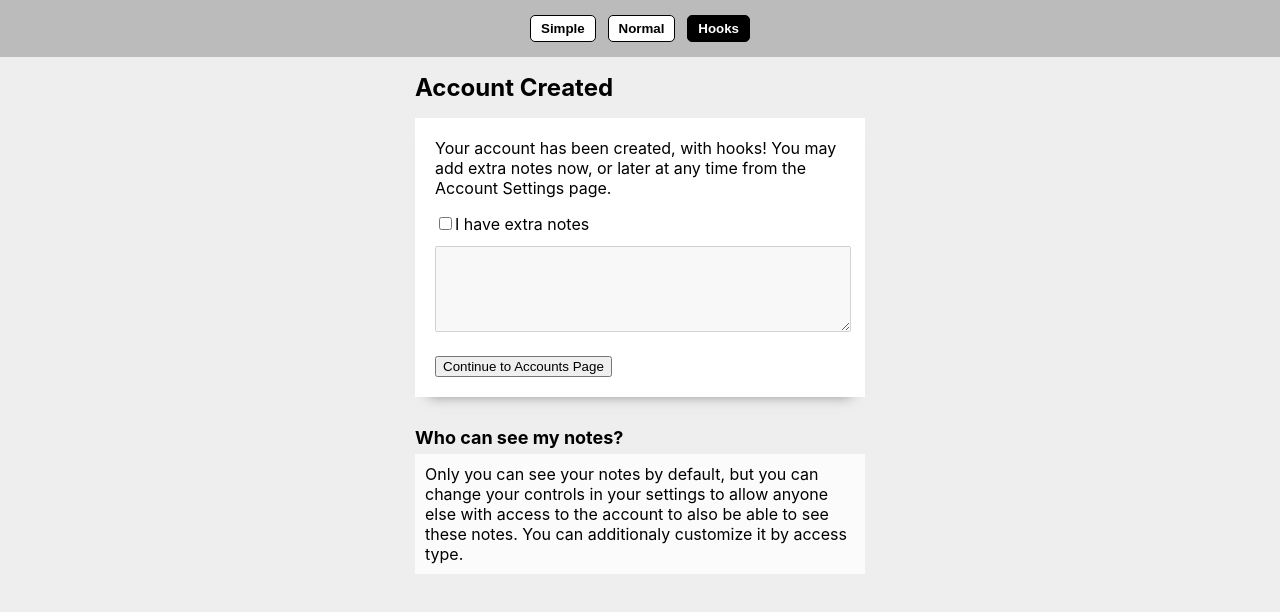
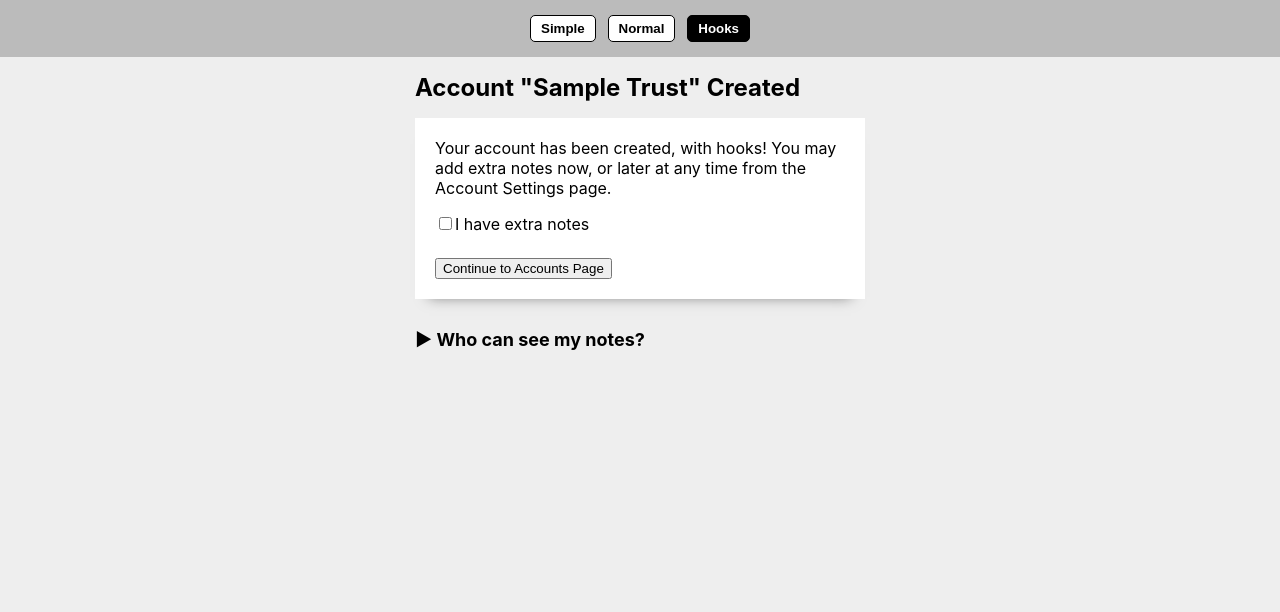
Before and after one commit to AlwaysMoreHats/react-hooks-samples, a React (Create React App) app: page / in a window 1280 px wide. Both pictures are taken after a click on the button "Hooks". Shown: the top 612 px of the page. Built offline with nearby package versions, Linux system fonts and the light colour scheme.

Commit message:
Added Hooks changes

```diff
--- a/src/upgrade_hooks/AccountCreatedTitle.jsx
+++ b/src/upgrade_hooks/AccountCreatedTitle.jsx
@@ -1,7 +1,14 @@
-import React from 'react'
+import React, { useContext } from 'react'
+import AccountsContext from '../context/AccountsContext'
 
 const AccountCreatedTitle = () => {
-  return <h1 className="account-created-title">Account Created</h1>
+  const { accountName } = useContext(AccountsContext)
+
+  return (
+    <h1 className="account-created-title">
+      Account "{accountName}" Created
+    </h1>
+  )
 }
 
 export default AccountCreatedTitle
--- a/src/upgrade_hooks/EnterNotesField.jsx
+++ b/src/upgrade_hooks/EnterNotesField.jsx
@@ -1,6 +1,14 @@
-import React from 'react'
+import React, { useEffect, useRef } from 'react'
 
 const EnterNotesField = ({ hasNotes, setHasNotes, setNotes = () => {} }) => {
+  const notesField = useRef(null)
+
+  useEffect(() => {
+    if (hasNotes) {
+      notesField.current.focus()
+    }
+  }, [hasNotes])
+
   return (
     <>
       <label>
@@ -8,8 +16,9 @@ const EnterNotesField = ({ hasNotes, setHasNotes, setNotes = () => {} }) => {
         <span className="label-title">I have extra notes</span>
       </label>
       <textarea
-        className="notes-field"
+        className={`notes-field${hasNotes ? '' : ' hide'}`}
         disabled={!hasNotes}
+        ref={notesField}
         onChange={setNotes}
       />
     </>
--- a/src/upgrade_hooks/MoreInfoBox.jsx
+++ b/src/upgrade_hooks/MoreInfoBox.jsx
@@ -1,10 +1,17 @@
-import React from 'react'
+import React, { useState } from 'react'
 
 const MoreInfoBox = ({ title, children }) => {
+  const [isOpen, setIsOpen] = useState(false)
+
   return (
     <div className="info-box">
-      <p className="info-box-title">{title}</p>
-      <div className="info-box-content">{children}</div>
+      <a onClick={() => setIsOpen(!isOpen)}>
+        <p className="info-box-title clickable">
+          {isOpen ? '▼' : '►'} {title}
+        </p>
+      </a>
+
+      {isOpen && <div className="info-box-content">{children}</div>}
     </div>
   )
 }
```
